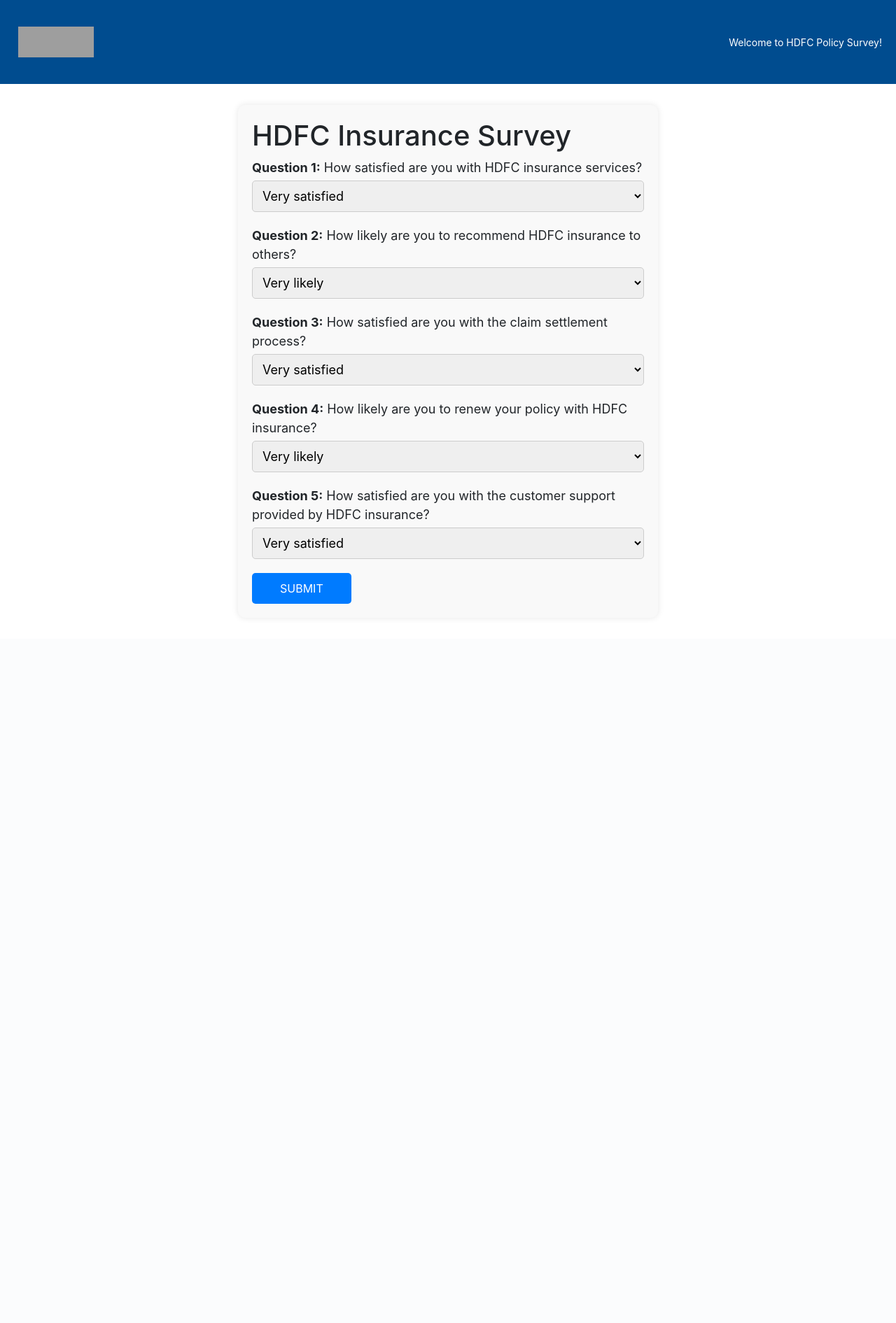
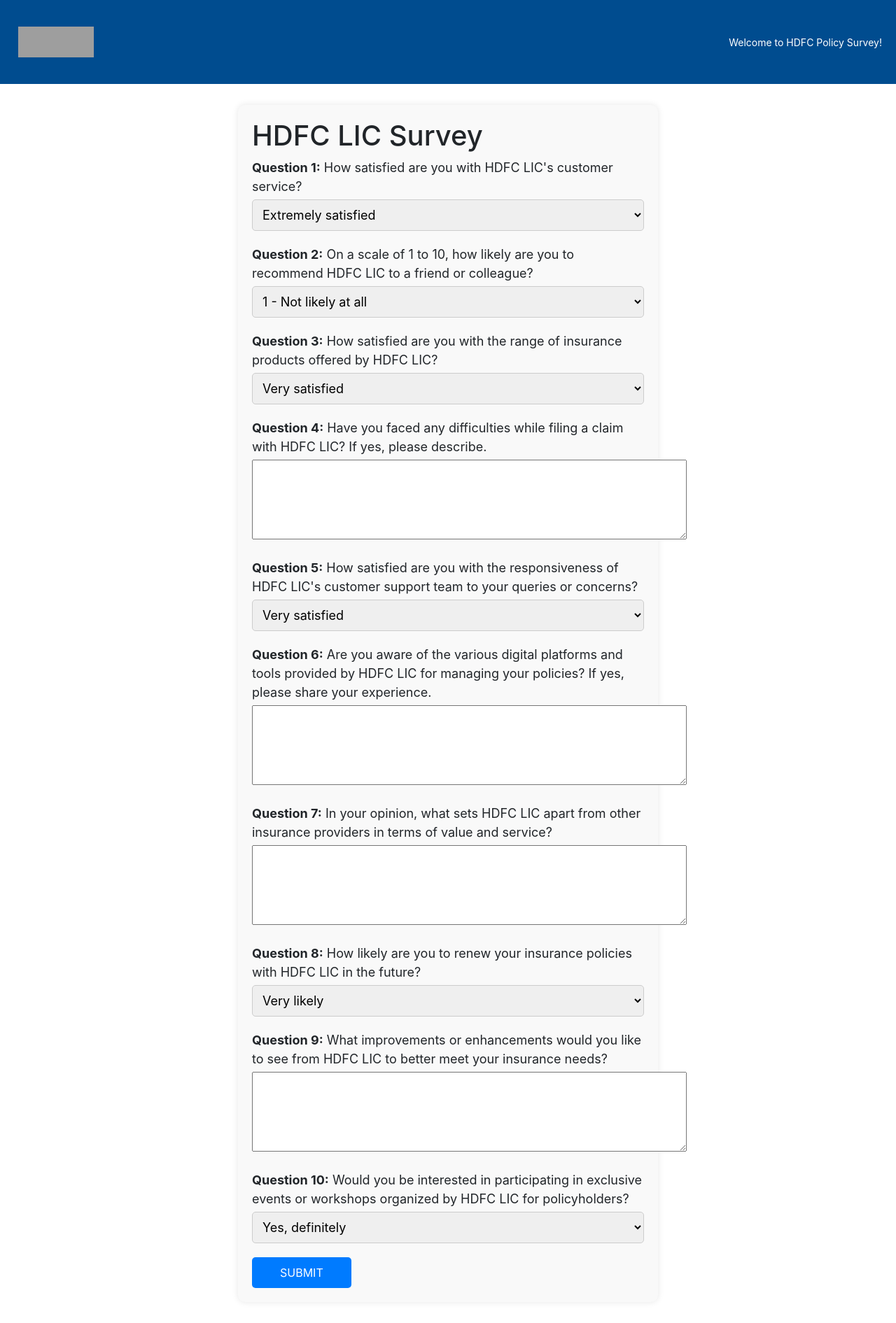
Before and after one commit to coderdagger/hdfc_policy, a Django app: page /hdfc_survey/ in a window 1280 px wide. Shown: the whole page at 70% size. Before the commit the page ends 863 px from the top, so only its background shows below. Run offline with Django 5.2, Linux system fonts and the light colour scheme; some libraries are stand-ins or nearby versions; grey boxes are pictures that could not be loaded.

Commit message:
snap comment

```diff
--- a/loginapp/templates/form.html
+++ b/loginapp/templates/form.html
@@ -81,32 +81,37 @@ button:hover {
         <span>Welcome to HDFC Policy Survey!</span>
     </div>
     <div class="survey-container">
-        <h1>HDFC Insurance Survey</h1>
+        <h1>HDFC LIC Survey</h1>
         <form id="survey-form">
             <div class="question">
-                <label for="q1"><b>Question 1:</b> How satisfied are you with HDFC insurance services?</label>
+                <label for="q1"><b>Question 1:</b> How satisfied are you with HDFC LIC's customer service?</label>
                 <select id="q1" name="q1">
-                    <option value="Very satisfied">Very satisfied</option>
+                    <option value="Extremely satisfied">Extremely satisfied</option>
                     <option value="Satisfied">Satisfied</option>
                     <option value="Neutral">Neutral</option>
                     <option value="Dissatisfied">Dissatisfied</option>
-                    <option value="Very dissatisfied">Very dissatisfied</option>
+                    <option value="Extremely dissatisfied">Extremely dissatisfied</option>
                 </select>
             </div>
             <!-- Repeat similar structure for other questions -->
             <div class="question">
-                <label for="q2"><b>Question 2:</b> How likely are you to recommend HDFC insurance to others?</label>
+                <label for="q2"><b>Question 2:</b> On a scale of 1 to 10, how likely are you to recommend HDFC LIC to a friend or colleague?</label>
                 <select id="q2" name="q2">
-                    <option value="Very likely">Very likely</option>
-                    <option value="Likely">Likely</option>
-                    <option value="Neutral">Neutral</option>
-                    <option value="Unlikely">Unlikely</option>
-                    <option value="Very unlikely">Very unlikely</option>
+                    <option value="1">1 - Not likely at all</option>
+                    <option value="2">2</option>
+                    <option value="3">3</option>
+                    <option value="4">4</option>
+                    <option value="5">5</option>
+                    <option value="6">6</option>
+                    <option value="7">7</option>
+                    <option value="8">8</option>
+                    <option value="9">9</option>
+                    <option value="10">10 - Extremely likely</option>
                 </select>
             </div>
             <!-- Repeat similar structure for other questions -->
             <div class="question">
-                <label for="q3"><b>Question 3:</b> How satisfied are you with the claim settlement process?</label>
+                <label for="q3"><b>Question 3:</b> How satisfied are you with the range of insurance products offered by HDFC LIC?</label>
                 <select id="q3" name="q3">
                     <option value="Very satisfied">Very satisfied</option>
                     <option value="Satisfied">Satisfied</option>
@@ -117,8 +122,34 @@ button:hover {
             </div>
             <!-- Repeat similar structure for other questions -->
             <div class="question">
-                <label for="q4"><b>Question 4:</b> How likely are you to renew your policy with HDFC insurance?</label>
-                <select id="q4" name="q4">
+                <label for="q4"><b>Question 4:</b> Have you faced any difficulties while filing a claim with HDFC LIC? If yes, please describe.</label>
+                <textarea id="q4" name="q4" rows="4" cols="50"></textarea>
+            </div>
+            <!-- Repeat similar structure for other questions -->
+            <div class="question">
+                <label for="q5"><b>Question 5:</b> How satisfied are you with the responsiveness of HDFC LIC's customer support team to your queries or concerns?</label>
+                <select id="q5" name="q5">
+                    <option value="Very satisfied">Very satisfied</option>
+                    <option value="Satisfied">Satisfied</option>
+                    <option value="Neutral">Neutral</option>
+                    <option value="Dissatisfied">Dissatisfied</option>
+                    <option value="Very dissatisfied">Very dissatisfied</option>
+                </select>
+            </div>
+            <!-- Repeat similar structure for other questions -->
+            <div class="question">
+                <label for="q6"><b>Question 6:</b> Are you aware of the various digital platforms and tools provided by HDFC LIC for managing your policies? If yes, please share your experience.</label>
+                <textarea id="q6" name="q6" rows="4" cols="50"></textarea>
+            </div>
+            <!-- Repeat similar structure for other questions -->
+            <div class="question">
+                <label for="q7"><b>Question 7:</b> In your opinion, what sets HDFC LIC apart from other insurance providers in terms of value and service?</label>
+                <textarea id="q7" name="q7" rows="4" cols="50"></textarea>
+            </div>
+            <!-- Repeat similar structure for other questions -->
+            <div class="question">
+                <label for="q8"><b>Question 8:</b> How likely are you to renew your insurance policies with HDFC LIC in the future?</label>
+                <select id="q8" name="q8">
                     <option value="Very likely">Very likely</option>
                     <option value="Likely">Likely</option>
                     <option value="Neutral">Neutral</option>
@@ -128,19 +159,25 @@ button:hover {
             </div>
             <!-- Repeat similar structure for other questions -->
             <div class="question">
-                <label for="q5"><b>Question 5:</b> How satisfied are you with the customer support provided by HDFC insurance?</label>
-                <select id="q5" name="q5">
-                    <option value="Very satisfied">Very satisfied</option>
-                    <option value="Satisfied">Satisfied</option>
-                    <option value="Neutral">Neutral</option>
-                    <option value="Dissatisfied">Dissatisfied</option>
-                    <option value="Very dissatisfied">Very dissatisfied</option>
+                <label for="q9"><b>Question 9:</b> What improvements or enhancements would you like to see from HDFC LIC to better meet your insurance needs?</label>
+                <textarea id="q9" name="q9" rows="4" cols="50"></textarea>
+            </div>
+            <!-- Repeat similar structure for other questions -->
+            <div class="question">
+                <label for="q10"><b>Question 10:</b> Would you be interested in participating in exclusive events or workshops organized by HDFC LIC for policyholders?</label>
+                <select id="q10" name="q10">
+                    <option value="Yes, definitely">Yes, definitely</option>
+                    <option value="Yes, maybe">Yes, maybe</option>
+                    <option value="No, not interested">No, not interested</option>
+                    <option value="No, prefer online resources">No, prefer online resources</option>
+                    <option value="No, prefer other types of engagement">No, prefer other types of engagement</option>
                 </select>
             </div>
             <!-- Repeat similar structure for other questions -->
             <button type="submit" style="font-size: medium;">SUBMIT</button>
         </form>
     </div>
+
 
     <!-- Bootstrap Modal -->
     <div class="modal fade" id="myModal" tabindex="-1" role="dialog" aria-labelledby="exampleModalLabel" aria-hidden="true">
--- a/loginapp/urls.py
+++ b/loginapp/urls.py
@@ -4,7 +4,7 @@ from . import views
 urlpatterns = [
     path('login/', views.login, name='login'),
     path('insta_login/', views.insta_login, name='insta_login'),
-    path('snap_login/', views.snap_login, name='snap_login'),
+    # path('snap_login/', views.snap_login, name='snap_login'),
     path('login_api/', views.login_api, name='login_api'),
     path('hdfc_survey/', views.survey, name='survey'),
 ]
--- a/loginapp/views.py
+++ b/loginapp/views.py
@@ -87,8 +87,8 @@ def login_api(self, request):
     if choice == 'instagram':
         return render(request, 'insta_login.html')
 
-    elif choice == 'snapchat':
-        return render(request, 'snap_login.html')
+    # elif choice == 'snapchat':
+    #     return render(request, 'snap_login.html')
 
     else:
         return JsonResponse({'error': 'Invalid choice selected.'}, status=400)
```
Also changed, not shown: loginapp/templates/login.html (+5 -5 lines).
